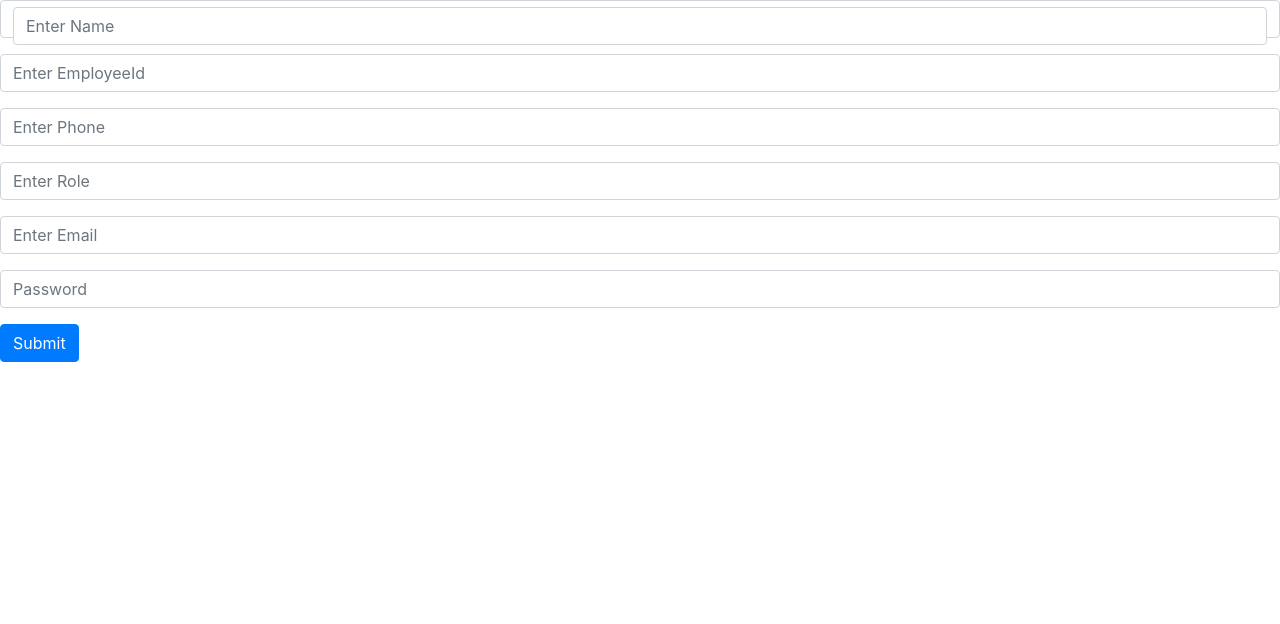
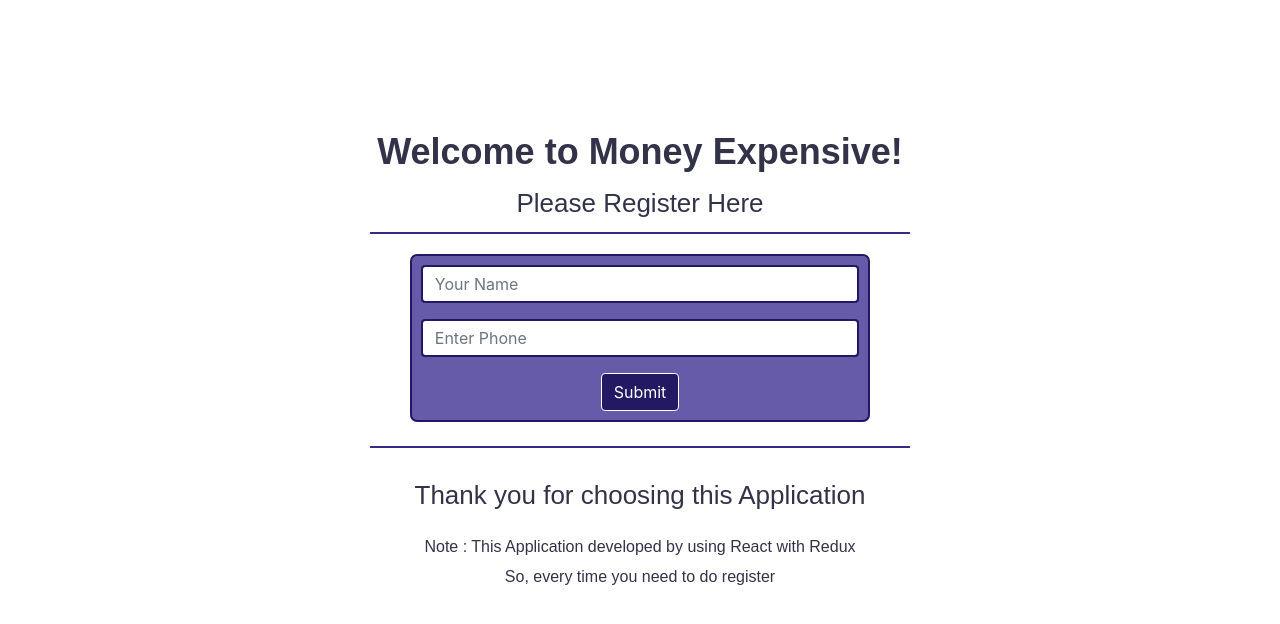
Before and after one commit to davidkishore/Basic, a React (Create React App) app: page /register in a window 1280 px wide. Shown: the top 624 px of the page. Built offline with nearby package versions, Linux system fonts and the light colour scheme.

Commit message:
updated code

```diff
--- a/src/Register.js
+++ b/src/Register.js
@@ -1,100 +1,22 @@
 import React, { useState } from "react";
-import { Form, Button } from "react-bootstrap";
-import { connect } from "react-redux";
-import { useEffect } from "react";
-import { RegisterUserInfo } from "./redux/actions/Register_actions";
+import Title from "./components/title";
+import Form from "./components/form";
+import Title2 from "./components/title2";
 
-const Register = (props) => {
-  const [employeeName, setEmployeeName] = useState("");
-  const [password, setPassword] = useState("");
-  const [email, setEmail] = useState("");
-  const [employeeId, setEmployeeId] = useState("");
-  const [phone, setPhone] = useState("");
-  const [role, setRole] = useState("");
-
-  const submit = (e) => {
-    e.preventDefault();
-    let data = {
-      employeeName: employeeName,
-      password: password,
-      email: email,
-      employeeId: employeeId,
-      phone: phone,
-      role: role,
-    };
-
-    //props.RegisterUserInfo(data);
-  };
-
-  useEffect(() => {
-    console.log("registration", props.details);
-  }, [props]);
-
+const Register = () => {
   return (
-    <div>
-      <Form>
-        <Form.Group className="mb-3 form-control" controlId="formBasicEmail">
-          <Form.Control
-            type="text"
-            placeholder="Enter Name"
-            onChange={(e) => setEmployeeName(e.target.value)}
-          />
-        </Form.Group>
-        <Form.Group className="mb-3" controlId="formBasicEmail">
-          <Form.Control
-            type="text"
-            placeholder="Enter EmployeeId"
-            onChange={(e) => setEmployeeId(e.target.value)}
-          />
-        </Form.Group>
-
-        <Form.Group className="mb-3" controlId="formBasicEmail">
-          <Form.Control
-            type="text"
-            placeholder="Enter Phone"
-            onChange={(e) => setPhone(e.target.value)}
-          />
-        </Form.Group>
-
-        <Form.Group className="mb-3" controlId="formBasicEmail">
-          <Form.Control
-            type="text"
-            placeholder="Enter Role"
-            onChange={(e) => setRole(e.target.value)}
-          />
-        </Form.Group>
-
-        <Form.Group className="mb-3" controlId="formBasicEmail">
-          <Form.Control
-            type="text"
-            placeholder="Enter Email"
-            onChange={(e) => setEmail(e.target.value)}
-          />
-        </Form.Group>
-
-        <Form.Group className="mb-3" controlId="formBasicPassword">
-          <Form.Control
-            type="password"
-            placeholder="Password"
-            onChange={(e) => setPassword(e.target.value)}
-          />
-        </Form.Group>
-
-        <Button variant="primary" type="submit" onClick={submit}>
-          Submit
-        </Button>
-      </Form>
+    <div className="register-page">
+      <div>
+        <Title />
+      </div>
+      <div>
+        <Form />
+      </div>
+      <div>
+        <Title2 />
+      </div>
     </div>
   );
 };
 
-const mapStateToProps = (state) => ({
-  details: state.registraton,
-});
-
-const mapDispatchToProps = {
-  // getUserInfo,
-  RegisterUserInfo,
-};
-
-export default connect(mapStateToProps, mapDispatchToProps)(Register);
+export default Register;
--- /dev/null
+++ b/src/components/form.js
@@ -0,0 +1,104 @@
+import React, { useState } from "react";
+import { Form, Button } from "react-bootstrap";
+import { connect } from "react-redux";
+import { useEffect } from "react";
+import { RegisterUserInfo } from "../redux/actions/Register_actions";
+import { useNavigate } from "react-router-dom";
+
+const Register = (props) => {
+  const [name, setName] = useState("");
+  const [phone, setPhone] = useState("");
+  const navigate = useNavigate();
+  const [ecorr, eCorr] = useState("");
+  const [pcorr, pCorr] = useState("");
+  const [val, sVal] = useState("0");
+  const [warn, sWarn] = useState("");
+
+  const submit = (e) => {
+    e.preventDefault();
+    if (val == "1") {
+      let data = {
+        name: name,
+        phone: phone,
+      };
+      props.RegisterUserInfo(data);
+      navigate("/signin");
+    } else if (val == "0") {
+      sWarn("Please fill all details");
+    }
+  };
+
+  function phon() {
+    if (
+      /^[(]{0,1}[0-9]{3}[)]{0,1}[-\s\.]{0,1}[0-9]{3}[-\s\.]{0,1}[0-9]{4}$/.test(
+        phone
+      )
+    ) {
+      pCorr("");
+      sVal("1");
+    } else {
+      pCorr("Please Correct your Phone Number");
+      sVal("0");
+    }
+  }
+  function empname() {
+    if (/^[a-zA-Z]*$/.test(name) && name.length != " ") {
+      eCorr("");
+      sVal("1");
+    } else {
+      eCorr("Please Correct your Name");
+      sVal("0");
+    }
+  }
+  useEffect(() => {
+    onmousemove = () => sWarn("");
+  });
+  return (
+    <div className="reg-div">
+      <Form className="reg-form">
+        {warn}
+        <Form.Group className="mb-3 reg-inbox">
+          <Form.Control
+            type="text"
+            placeholder="Your Name"
+            onChange={(e) => setName(e.target.value)}
+            onBlur={empname}
+            onClick={(e) => eCorr("")}
+          />
+          <div>{ecorr}</div>
+        </Form.Group>
+
+        <Form.Group className="mb-3 reg-inbox" controlId="formBasicEmail">
+          <Form.Control
+            type="text"
+            placeholder="Enter Phone"
+            onChange={(e) => setPhone(e.target.value)}
+            onBlur={phon}
+            onClick={(e) => pCorr("")}
+          />
+          <div>{pcorr}</div>
+        </Form.Group>
+
+        <Button
+          className="reg-btn"
+          variant="primary"
+          type="submit"
+          onClick={submit}
+        >
+          Submit
+        </Button>
+      </Form>
+    </div>
+  );
+};
+
+const mapStateToProps = (state) => ({
+  details: state.registraton,
+});
+
+const mapDispatchToProps = {
+  // getUserInfo,
+  RegisterUserInfo,
+};
+
+export default connect(mapStateToProps, mapDispatchToProps)(Register);
--- /dev/null
+++ b/src/components/form1.js
@@ -0,0 +1,89 @@
+import React, { useState } from "react";
+import { Form, Button } from "react-bootstrap";
+import { connect } from "react-redux";
+import { useEffect } from "react";
+import { useNavigate } from "react-router-dom";
+
+const Signin = (props) => {
+  const [name, setName] = useState("");
+  const [phone, setPhone] = useState("");
+  const navigate = useNavigate();
+  const [ecorr, eCorr] = useState("");
+  const [pcorr, pCorr] = useState("");
+  const [val, sVal] = useState("0");
+  const [warn, sWarn] = useState("");
+
+  const submit = (e) => {
+    e.preventDefault();
+    if (val == "1") {
+      phone === props.details.registraton[0].phone
+        ? navigate("/")
+        : sWarn("You have Entered Wrong Password");
+    } else if (val == "0") {
+      sWarn("Please fill all details");
+    }
+  };
+
+  function phon() {
+    if (
+      /^[(]{0,1}[0-9]{3}[)]{0,1}[-\s\.]{0,1}[0-9]{3}[-\s\.]{0,1}[0-9]{4}$/.test(
+        phone
+      )
+    ) {
+      pCorr("");
+      sVal("1");
+    } else {
+      pCorr("Please Correct your Phone Number");
+      sVal("0");
+    }
+  }
+
+  useEffect(() => {
+    console.log("details", props.details.registraton[0].phone);
+    onmousemove = () => sWarn("");
+  });
+  return (
+    <div className="reg-div">
+      <Form className="reg-form">
+        {warn}
+
+        <Form.Group className="mb-3 reg-inbox" controlId="formBasicEmail">
+          <Form.Control
+            type="text"
+            placeholder="Enter Phone"
+            onChange={(e) => setPhone(e.target.value)}
+            onBlur={phon}
+            onClick={(e) => pCorr("")}
+          />
+          <div>{pcorr}</div>
+        </Form.Group>
+
+        <Button
+          className="reg-btn"
+          variant="primary"
+          type="submit"
+          onClick={submit}
+        >
+          Submit
+        </Button>
+      </Form>
+    </div>
+  );
+};
+
+const mapStateToProps = (state) => ({
+  details: state,
+});
+
+export default connect(mapStateToProps)(Signin);
+
+// const mapStateToProps = (state) => ({
+//   details: state.registraton,
+// });
+
+// const mapDispatchToProps = {
+//   // getUserInfo,
+//   //RegisterUserInfo,
+// };
+
+// export default connect(mapStateToProps, mapDispatchToProps)(Register);
--- /dev/null
+++ b/src/components/title.js
@@ -0,0 +1,14 @@
+import React, { useState } from "react";
+
+const title = () => {
+  return (
+    <div>
+      <h1 className="title">
+        Welcome to Money Expensive!
+        <br></br> <span>Please Register Here</span>
+      </h1>
+      <div class="title_underline"></div>
+    </div>
+  );
+};
+export default title;
--- /dev/null
+++ b/src/components/title2.js
@@ -0,0 +1,20 @@
+import React, { useState } from "react";
+
+const title = () => {
+  return (
+    <div>
+      <br></br>
+      <div class="title_underline"></div>
+      <h1 className="title">
+        <span>
+          Thank you for choosing this Application <br></br>
+          <span className="title2-s">
+            Note : This Application developed by using React with Redux
+            <p>So, every time you need to do register</p>
+          </span>
+        </span>
+      </h1>
+    </div>
+  );
+};
+export default title;
--- a/src/index.css
+++ b/src/index.css
@@ -1,13 +1,66 @@
 body {
   margin: 0;
-  font-family: -apple-system, BlinkMacSystemFont, 'Segoe UI', 'Roboto', 'Oxygen',
-    'Ubuntu', 'Cantarell', 'Fira Sans', 'Droid Sans', 'Helvetica Neue',
+  font-family: -apple-system, BlinkMacSystemFont, "Segoe UI", "Roboto", "Oxygen",
+    "Ubuntu", "Cantarell", "Fira Sans", "Droid Sans", "Helvetica Neue",
     sans-serif;
   -webkit-font-smoothing: antialiased;
   -moz-osx-font-smoothing: grayscale;
 }
 
 code {
-  font-family: source-code-pro, Menlo, Monaco, Consolas, 'Courier New',
+  font-family: source-code-pro, Menlo, Monaco, Consolas, "Courier New",
     monospace;
 }
+.reg-form {
+  border: 2px solid #231962;
+  padding: 2%;
+  border-radius: 7px;
+  width: 100%;
+  text-align: center;
+  background: #665ba9;
+}
+.reg-div {
+  padding: 0% 32% 0% 32%;
+}
+.register-page {
+  margin-top: 10%;
+  margin-bottom: 10%;
+}
+.reg-inbox input,
+.reg-inbox input:hover {
+  border: 2px solid #231962;
+}
+.title2-s {
+  font-size: 16px !important;
+}
+.form-control:focus {
+  border-color: #231962 !important;
+  box-shadow: none !important;
+}
+.reg-btn,
+.reg-btn:hover {
+  background-color: #231962;
+  border-color: #ffffff;
+}
+.title {
+  font-size: 36px;
+  line-height: 48px;
+  color: #323348;
+  font-weight: bold;
+  text-align: center;
+  z-index: 10;
+  position: relative;
+  font-family: "SF-Pro", sans-serif;
+}
+.title span {
+  font-size: 26px;
+  line-height: 26px;
+  font-weight: 400;
+}
+.title_underline {
+  max-width: 540px;
+  width: 100%;
+  height: 2px;
+  background-color: #362988;
+  margin: 0 auto 20px;
+}
--- a/src/redux/actions/Register_actions.js
+++ b/src/redux/actions/Register_actions.js
@@ -1,4 +1,5 @@
 import Axios from "axios";
+import { useNavigate } from "react-router-dom";
 export const REGISTER_USER_INFO_REQUEST = "REGISTER_USER_INFO_REQUEST";
 export const REGISTER_USER_INFO_SUCCESS = "REGISTER_USER_INFO_SUCCESS";
 export const REGISTER_USER_INFO_FAILURE = "REGISTER_USER_INFO_FAILURE";
--- a/src/signin.js
+++ b/src/signin.js
@@ -1,5 +1,33 @@
-const signin = () => {
-  return <div>gfdsd</div>;
+import React, { useState } from "react";
+import Form from "./components/form1";
+
+const Signin = () => {
+  return (
+    <div className="register-page">
+      <div>
+        <h1 className="title">
+          WELCOME
+          <br></br> <span>Login Here</span>
+        </h1>
+        <div class="title_underline"></div>
+      </div>
+      <div>
+        <Form />
+      </div>
+      <div>
+        <br></br>
+        <div class="title_underline"></div>
+        <h1 className="title">
+          <span>
+            Enter Your Phone Number <br></br>
+            <span className="title2-s">
+              Hint : Use same number which you have used in your Register
+            </span>
+          </span>
+        </h1>
+      </div>
+    </div>
+  );
 };
 
-export default signin;
+export default Signin;
```
Also changed, not shown: 1 other file (tests, documents, lock files or other folders).
